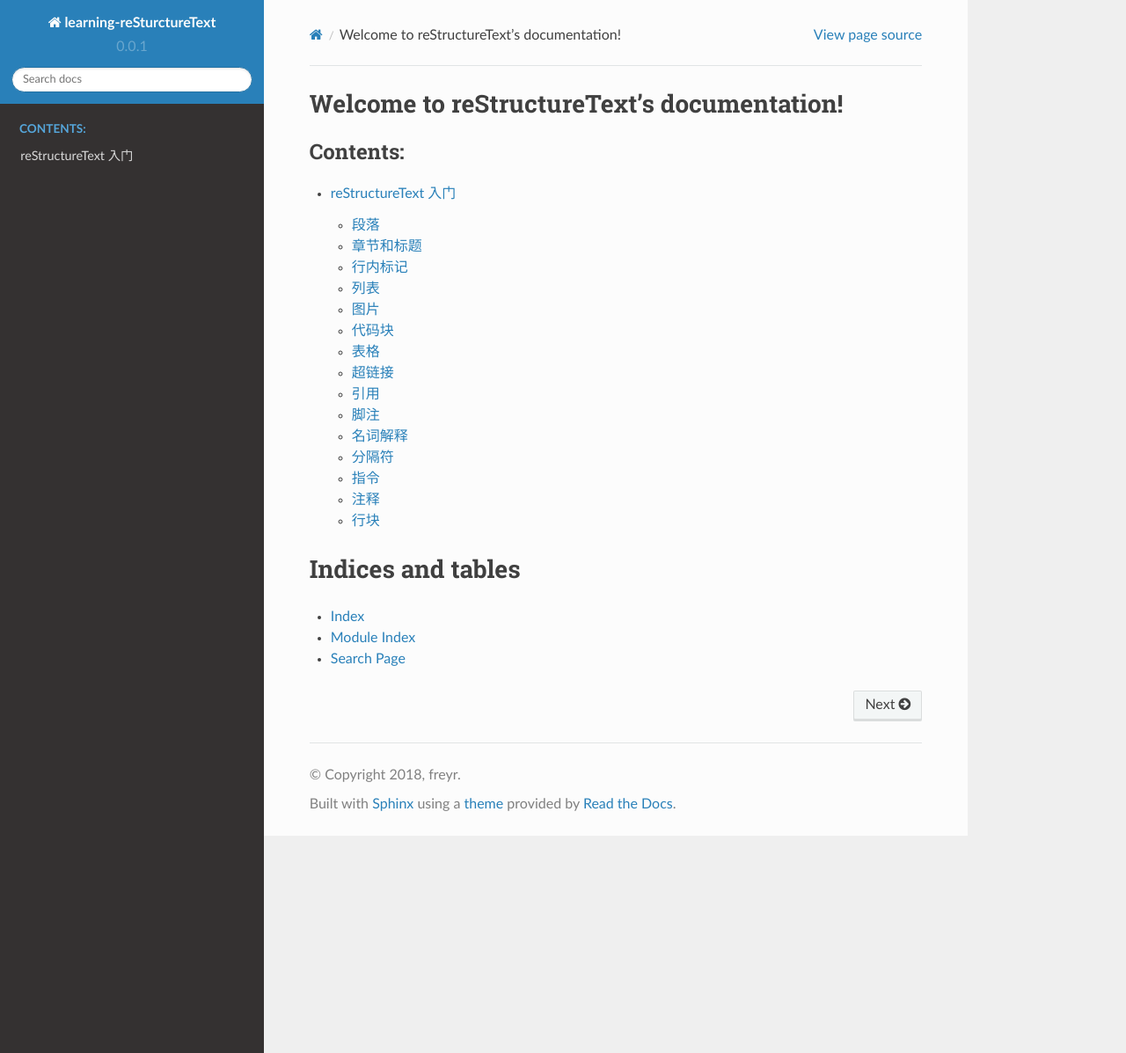
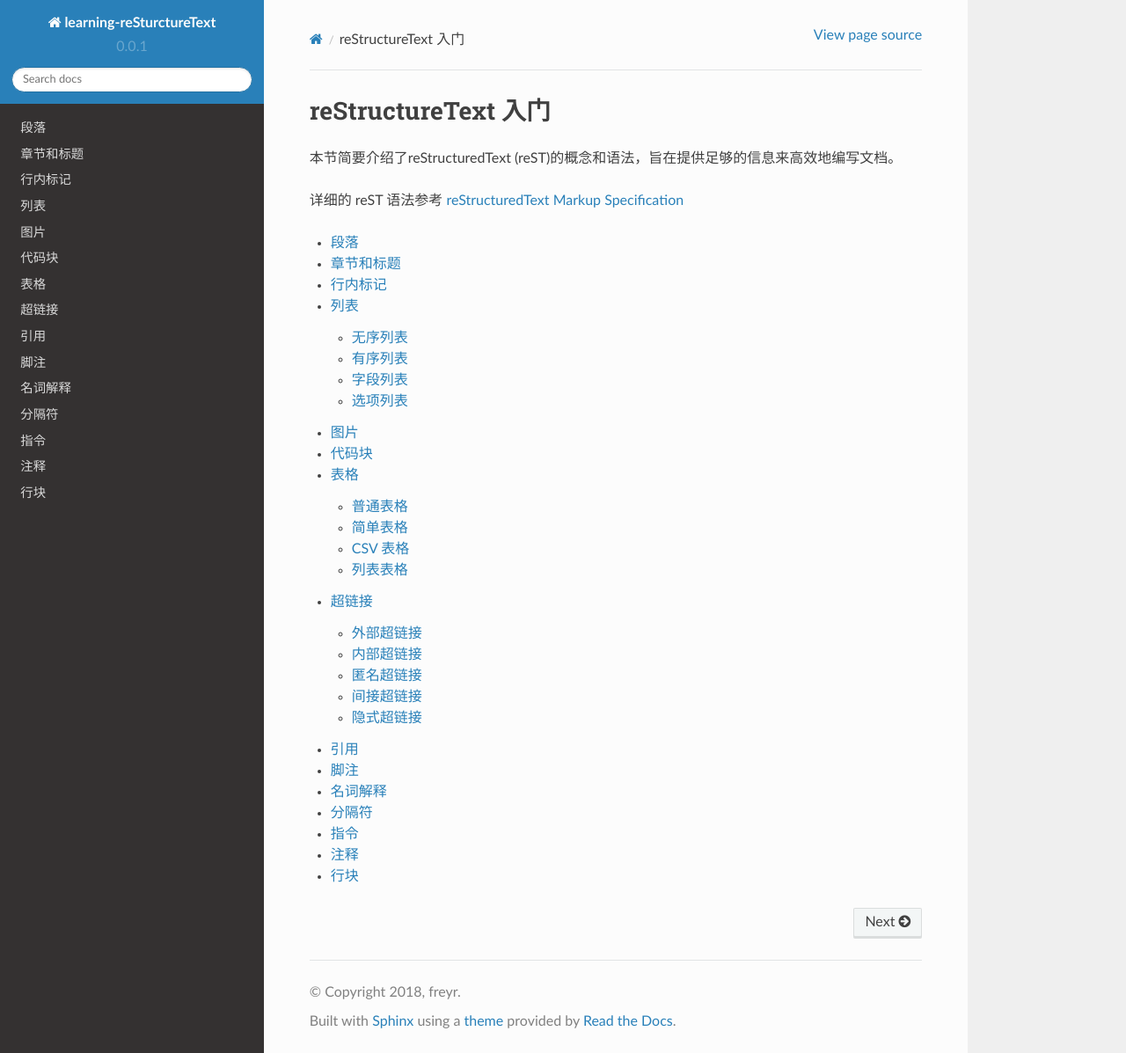
Before and after one commit to ifreyr/learning-sphinx, a Sphinx documentation site: the page built from source/index.rst, in a window 1280 px wide and 1197 px high. Shown: the whole window at 88% size. Built offline with Sphinx 7.4.7 and the Read the Docs theme 2.0.0, drawn with Linux system fonts in a browser that asks for light colours.

Commit message:
update index.rst

```diff
--- a/source/index.rst
+++ b/source/index.rst
@@ -3,20 +3,33 @@
    You can adapt this file completely to your liking, but it should at least
    contain the root `toctree` directive.
 
-Welcome to reStructureText's documentation!
-===========================================
+reStructureText 入门
+=========================
 
-.. toctree::
-   :maxdepth: 2
-   :caption: Contents:
 
-   rst/index
+本节简要介绍了reStructuredText (reST)的概念和语法，旨在提供足够的信息来高效地编写文档。
+
+详细的 reST 语法参考 `reStructuredText Markup Specification`_
+
+.. _reStructuredText Markup Specification: http://docutils.sourceforge.net/docs/ref/rst/restructuredtext.html
 
 
 
-Indices and tables
-==================
+.. toctree::
+   :maxdepth: 3
 
-* :ref:`genindex`
-* :ref:`modindex`
-* :ref:`search`
+   rst/段落
+   rst/标题
+   rst/行内标记
+   rst/列表
+   rst/图片
+   rst/代码块
+   rst/表格
+   rst/超链接
+   rst/引用
+   rst/脚注
+   rst/词条
+   rst/分隔符
+   rst/指令
+   rst/注释
+   rst/行块
--- a/source/rst/index.rst
+++ /dev/null
@@ -1,31 +0,0 @@
-reStructureText 入门
-=========================
-
-
-本节简要介绍了reStructuredText (reST)的概念和语法，旨在提供足够的信息来高效地编写文档。
-
-详细的 reST 语法参考 `reStructuredText Markup Specification`_
-
-.. _reStructuredText Markup Specification: http://docutils.sourceforge.net/docs/ref/rst/restructuredtext.html
-
-
-
-
-.. toctree::
-   :maxdepth: 1
-
-   段落
-   标题
-   行内标记
-   列表
-   图片
-   代码块
-   表格
-   超链接
-   引用
-   脚注
-   词条
-   分隔符
-   指令
-   注释
-   行块
```
Also changed, not shown: 1 other file.
